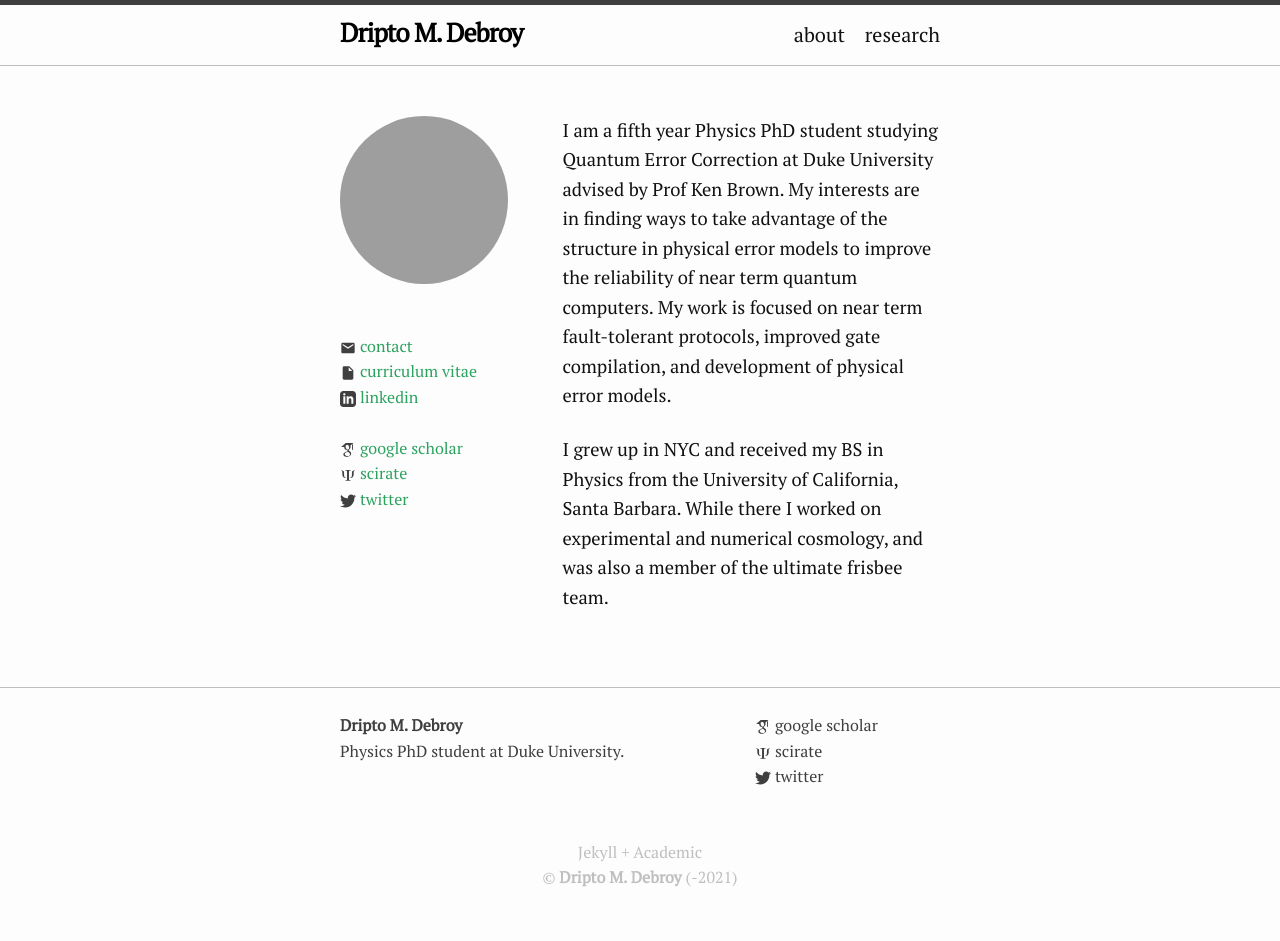
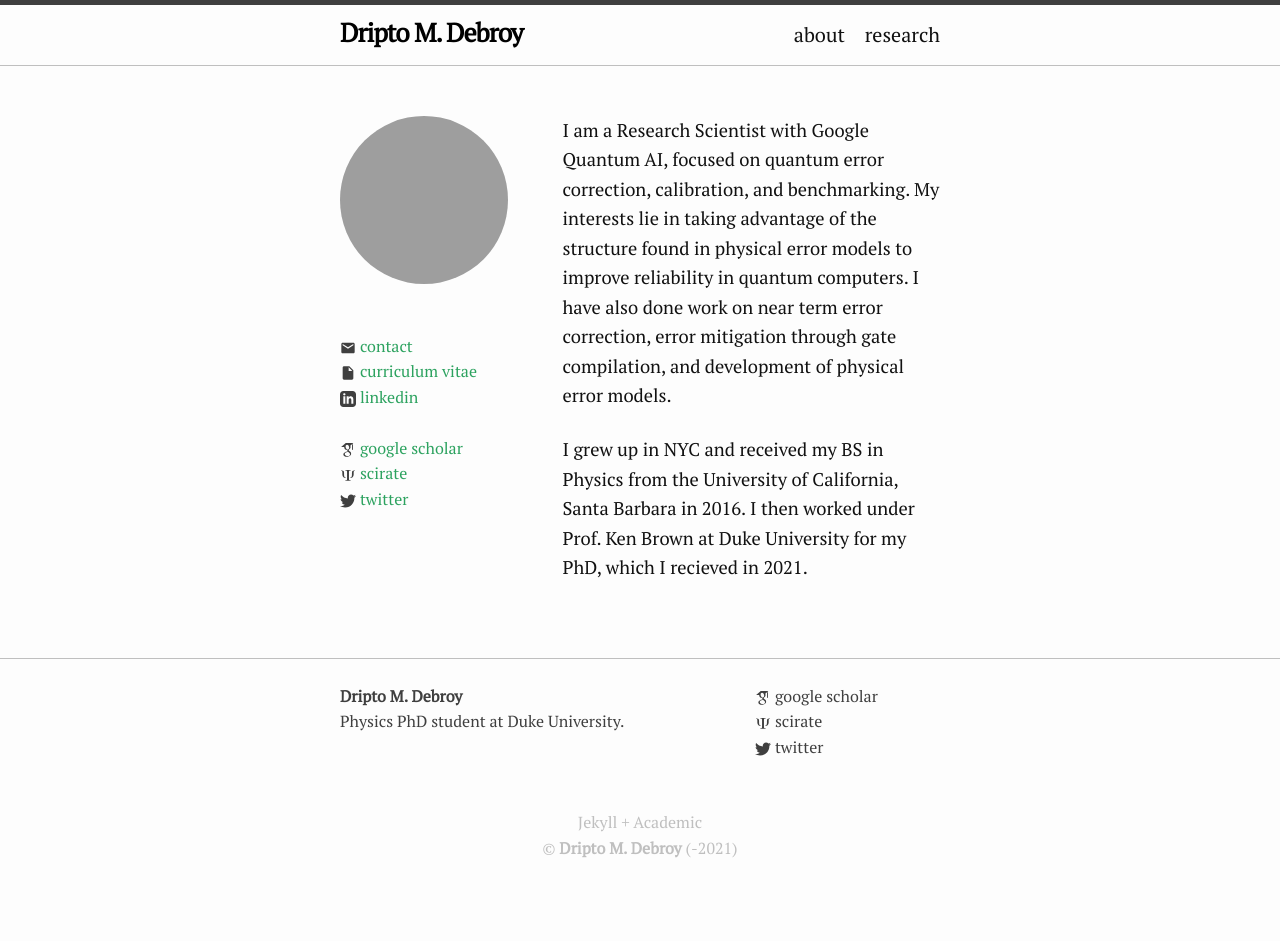
Before and after one commit to Dripto/dripto.github.io, a Jekyll site: the page built from index.markdown, in a window 1280 px wide. Built offline with Jekyll 4.4.1, drawn with Linux system fonts in a browser that asks for light colours; after the commit the page ends 912 px from its top, so only the background shows below that; grey boxes are pictures that could not be loaded.

Commit message:
Update index.markdown

```diff
--- a/index.markdown
+++ b/index.markdown
@@ -6,10 +6,11 @@ layout: home
 title: about
 ---
 
-I am a fifth year Physics PhD student studying Quantum Error Correction at Duke University advised by Prof Ken Brown. My interests are in finding ways to take advantage of the structure in physical error models to improve the reliability of near term quantum computers. My work is focused on near term fault-tolerant protocols, improved gate compilation, and development of physical error models.
-<!-- Welcome to my personal site! I’m a fourth year Physics PhD student at Duke University, advised by Prof. Ken Brown. I work on Quantum Information Theory, specifically on near term quantum error correction and mitigation. My focus is in maximizing the performance of small scale quantum computers through better understanding of physical error models. Our group is focused on ion trap quantum computers, but I am also interested in non-stabilizer codes, near term error detection, and schemes for universal fault tolerance in more general architectures. -->
+I am a Research Scientist with Google Quantum AI, focused on quantum error correction, calibration, and benchmarking. My interests lie in taking advantage of the structure found in physical error models to improve reliability in quantum computers. I have also done work on near term error correction, error mitigation through gate compilation, and development of physical error models.
 
-I grew up in NYC and received my BS in Physics from the University of California, Santa Barbara. While there I worked on experimental and numerical cosmology, and was also a member of the ultimate frisbee team.
+<!--I am a fifth year Physics PhD student studying Quantum Error Correction at Duke University advised by Prof Ken Brown. My interests are in finding ways to take advantage of the structure in physical error models to improve the reliability of near term quantum computers. My work is focused on near term fault-tolerant protocols, improved gate compilation, and development of physical error models. Welcome to my personal site! I’m a fourth year Physics PhD student at Duke University, advised by Prof. Ken Brown. I work on Quantum Information Theory, specifically on near term quantum error correction and mitigation. My focus is in maximizing the performance of small scale quantum computers through better understanding of physical error models. Our group is focused on ion trap quantum computers, but I am also interested in non-stabilizer codes, near term error detection, and schemes for universal fault tolerance in more general architectures. -->
+
+I grew up in NYC and received my BS in Physics from the University of California, Santa Barbara in 2016. I then worked under Prof. Ken Brown at Duke University for my PhD, which I recieved in 2021.
 
 <!--Teaching
 
```
